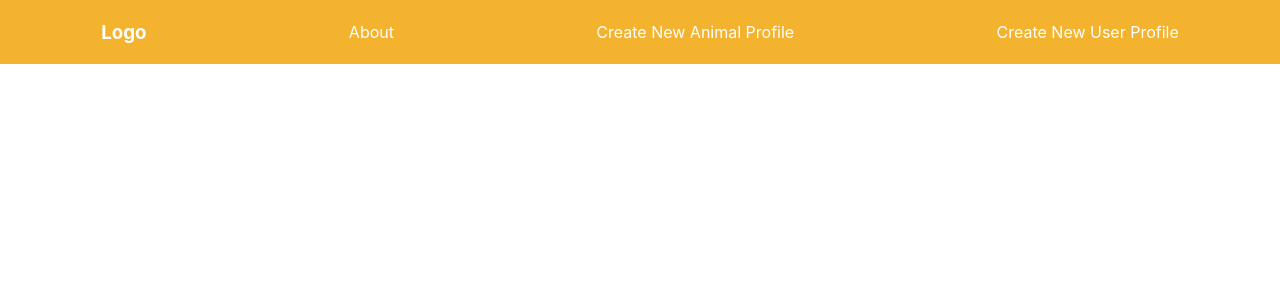
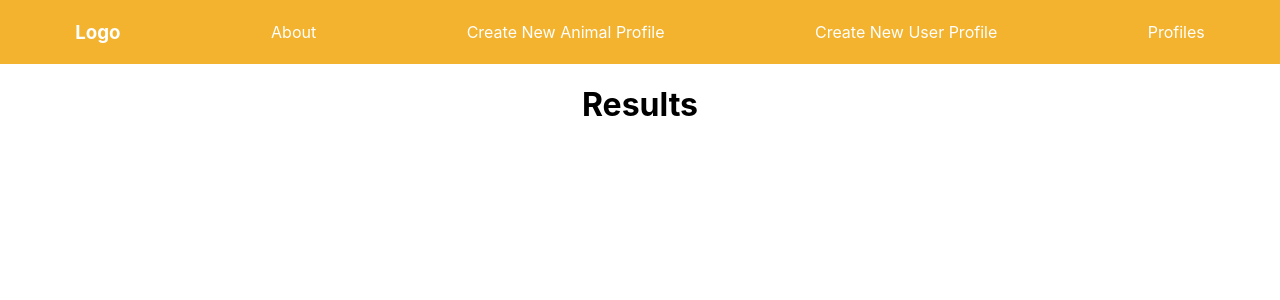
Before and after one commit to GrandMothersill/adoptr, a React (Create React App) app in the folder adoptr-frontend/: page /profiles in a window 1280 px wide. Shown: the top 300 px of the page. Built offline with nearby package versions, Linux system fonts and the light colour scheme; no server answers.

Commit message:
retrieve data from backend

```diff
--- a/adoptr-frontend/src/App.js
+++ b/adoptr-frontend/src/App.js
@@ -4,6 +4,7 @@ import UserRegistration from "./components/UserRegistration.js";
 import AnimalRegistration from "./components/AnimalRegistration.js";
 import Nav from "./components/Nav";
 import About from "./components/About"
+import AnimalProfile from "./components/AnimalProfile"
 import { BrowserRouter as Router, Switch, Route } from 'react-router-dom';
 
 function App() {
@@ -12,6 +13,7 @@ function App() {
       <div className="App">
         <Nav />
         <Switch>
+        <Route path= '/profiles' exact component={AnimalProfile}/>
           <Route path = '/animals' exact component={AnimalRegistration}/>
           <Route path = '/users' exact component={UserRegistration}/>
           <Route path= '/' exact component={About}/>
--- /dev/null
+++ b/adoptr-frontend/src/components/AnimalProfile.js
@@ -0,0 +1,24 @@
+import Axios from "axios";
+import React, { useState, useEffect }  from "react";
+import axios from "axios";
+
+function AnimalProfile() {
+  useEffect(() => {
+    axios.get("http://localhost:3001/animals")
+    .then((response) => {
+      const data = response.data;
+      console.log("animal profiles", data)
+    })
+    .catch((err) => {
+        alert(err);
+    });
+  }, []);
+
+  return (
+    <div>
+      <h1>Results</h1>
+    </div>
+  )
+}
+
+export default AnimalProfile;
--- a/adoptr-frontend/src/components/Nav.js
+++ b/adoptr-frontend/src/components/Nav.js
@@ -8,6 +8,7 @@ function Nav() {
       <Link to="/" className="nav-link">About</Link>
       <Link to="/animals" className="nav-link">Create New Animal Profile</Link>
       <Link to="/users" className="nav-link">Create New User Profile</Link>
+      <Link to="/profiles" className="nav-link">Profiles</Link>
     </nav>
   )
 }
```
Also changed, not shown: 1 other file (tests, documents, lock files or other folders).
